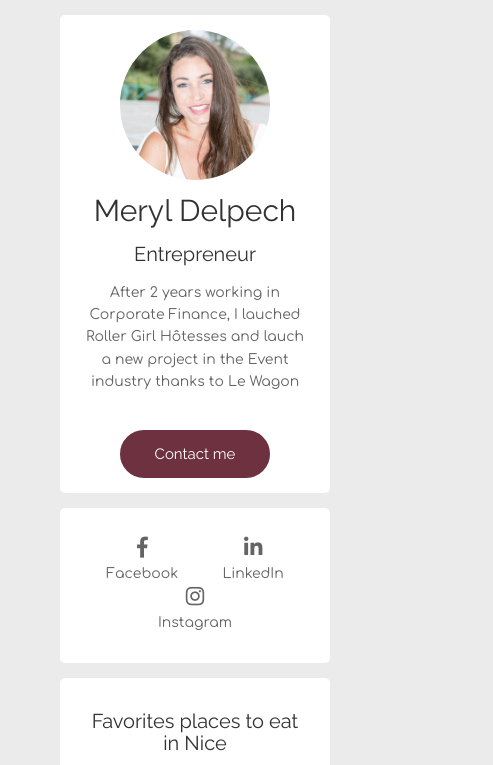
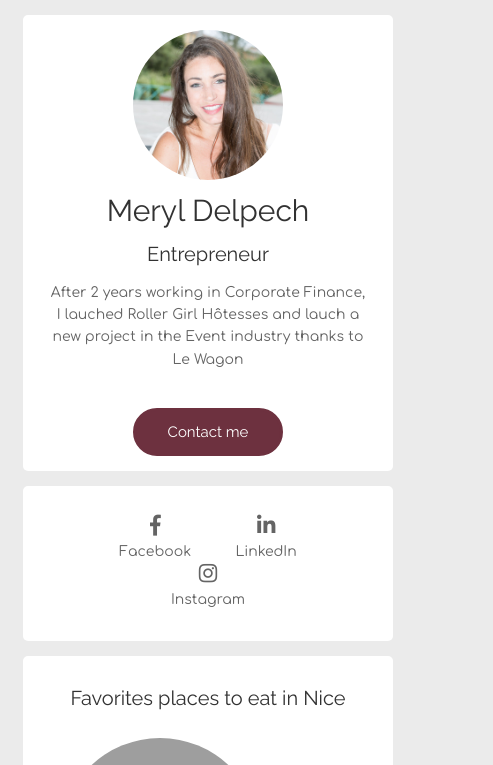
Before and after one commit to meryldelpech/profile, a plain HTML site: page index.html in a window 390 px wide. Shown: the top 765 px of the page, 493 px wide, since content can reach past the window. Drawn offline with Linux system fonts and the light colour scheme; grey boxes are pictures that could not be loaded.

Commit message:
blablabla

```diff
--- a/style.css
+++ b/style.css
@@ -99,6 +99,11 @@ a {
   padding: 10px;
 }
 
+.container {
+  width: 900px;
+  margin: auto;
+}
+
 @media (max-width: 960px) {
   /* For a screen < 960px, this CSS will be read */
   .container {
@@ -116,7 +121,7 @@ a {
 @media (max-width: 540px) {
   /* For a screen < 540px, this CSS will be read */
   .container {
-    width: 300px;
+    width: 400px;
     margin: 0 auto; /* This automatically sets left/right margins and 0 to top/bottom */
   }
 }
```
